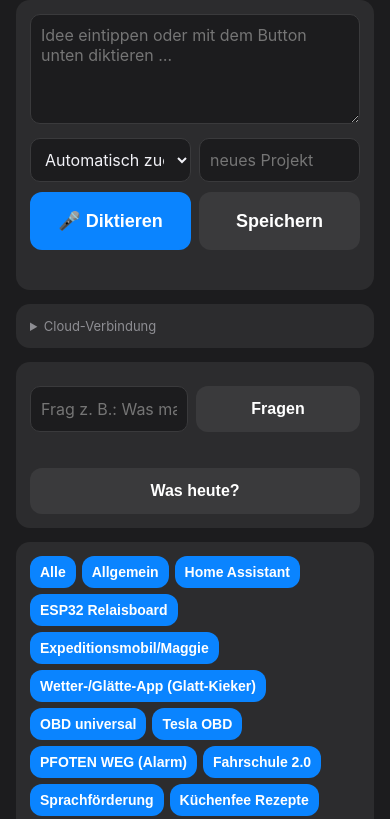
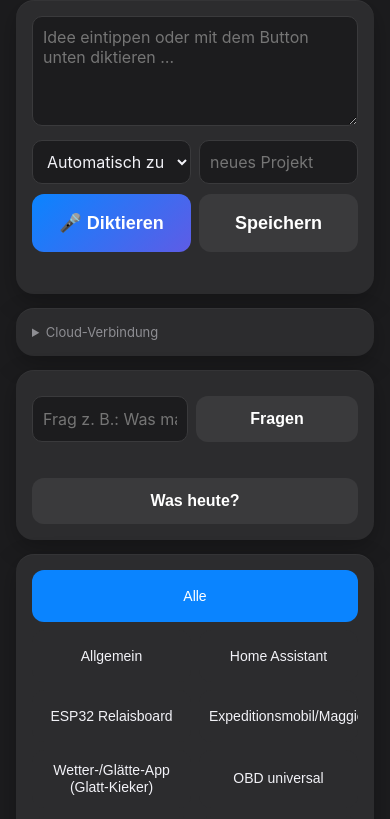
Before and after one commit to mawo5555555/ideen-zentrale, a plain HTML site: page index.html in a window 390 px wide. Shown: the part 52-871 px from the top of the page. Drawn offline with Linux system fonts and the light colour scheme.

Commit message:
v1.2.0: Optik überarbeitet, Layout für Mobil
Co-Authored-By: Claude Haiku 5.5 <noreply@anthropic.com>

```diff
--- a/index.html
+++ b/index.html
@@ -10,13 +10,20 @@
 <title>Ideen-Zentrale</title>
 <style>
   :root { color-scheme: dark; --bg:#1c1c1e; --card:#2c2c2e; --txt:#f2f2f7; --mut:#8e8e93; --acc:#0a84ff; --rec:#ff453a; }
-  * { box-sizing: border-box; }
-  body { margin:0; font-family:-apple-system,system-ui,sans-serif; background:var(--bg); color:var(--txt); padding:env(safe-area-inset-top) 0 env(safe-area-inset-bottom); }
+  * { box-sizing: border-box; min-width:0; }
+  html, body { overflow-x:hidden; max-width:100%; }
+  body { margin:0; -webkit-font-smoothing:antialiased; font-family:-apple-system,system-ui,sans-serif; background:var(--bg); color:var(--txt); padding:env(safe-area-inset-top) 0 env(safe-area-inset-bottom); }
   header { display:flex; justify-content:space-between; align-items:center; padding:14px 16px; }
   h1 { font-size:20px; margin:0; }
   .ver { font-size:11px; color:var(--mut); }
   main { padding:0 16px 40px; max-width:640px; margin:0 auto; }
-  .card { background:var(--card); border-radius:14px; padding:14px; margin-bottom:14px; }
+  .card { background:var(--card); border-radius:18px; padding:16px; margin-bottom:14px; box-shadow:0 1px 0 rgba(255,255,255,.04) inset, 0 8px 24px rgba(0,0,0,.25); }
+  h1 { font-weight:700; letter-spacing:-.3px; }
+  button { transition:transform .08s, opacity .15s; }
+  button:active { transform:scale(.98); opacity:.85; }
+  #rec { background:linear-gradient(135deg,#0a84ff,#5e5ce6); }
+  #rec.rec { background:linear-gradient(135deg,#ff453a,#ff9f0a); }
+  .row > * { flex:1 1 0; }
   textarea, select, input { width:100%; background:#1c1c1e; color:var(--txt); border:1px solid #3a3a3c; border-radius:10px; padding:10px; font-size:16px; font-family:inherit; }
   textarea { min-height:110px; resize:vertical; }
   .row { display:flex; gap:8px; margin-top:10px; }
@@ -29,8 +36,10 @@
   .item:first-child { border-top:0; }
   .meta { font-size:12px; color:var(--mut); }
   .tag { display:inline-block; background:#3a3a3c; border-radius:8px; padding:2px 8px; font-size:12px; margin-right:4px; }
-  .filter { display:flex; flex-wrap:wrap; gap:6px; margin-bottom:10px; }
-  .filter button { flex:0 1 auto; padding:8px 10px; font-size:14px; max-width:100%; white-space:normal; text-align:left; }
+  .filter { display:grid; grid-template-columns:1fr 1fr; gap:8px; margin-bottom:12px; }
+  .filter button { background:#2c2c2e; color:#f2f2f7; font-size:14px; font-weight:500; padding:12px 10px; border-radius:12px; min-width:0; min-height:52px; display:flex; align-items:center; justify-content:center; text-align:center; line-height:1.2; overflow:hidden; display:-webkit-box; -webkit-line-clamp:2; -webkit-box-orient:vertical; }
+  .filter button.on { background:var(--acc); color:#fff; }
+  .filter button.all { grid-column:1 / -1; }
   .pdet { background:#1c1c1e; border-radius:12px; padding:12px; margin-bottom:12px; font-size:14px; }
   .pdet code { color:#ffd60a; word-break:break-word; }
   .pdet .row button { font-size:14px; padding:10px; }
@@ -205,7 +214,7 @@ function renderProjects() {
   const f = $("filter"); f.innerHTML = "";
   ["Alle", ...state.projekte].forEach(p => {
     const b = document.createElement("button");
-    b.textContent = p; b.className = p === filterProj ? "on" : "";
+    b.textContent = p; b.className = (p === filterProj ? "on " : "") + (p === "Alle" ? "all" : "");
     b.onclick = () => { filterProj = p; render(); };
     f.appendChild(b);
   });
```
